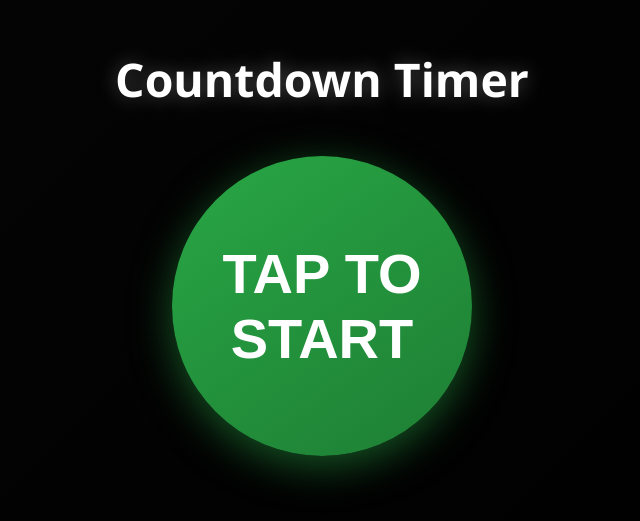
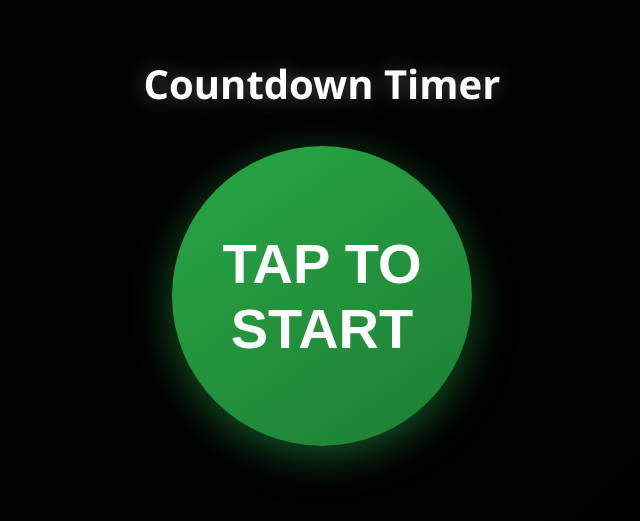
Before and after one commit to lakshaniranaweera/time, a plain HTML site: page index.html in a window 1280 px wide. Shown: the part 149-670 px from the top of the page, without its empty margins (318-958 px from the left). Drawn offline with Linux system fonts and the light colour scheme.

Commit message:
Update index.html

```diff
--- a/index.html
+++ b/index.html
@@ -142,8 +142,8 @@
         /* Landscape mobile */
         @media (max-height: 5000px) and (orientation: landscape) {
             h1 {
-                margin-bottom: 45px;
-                font-size: 2.9rem;
+                margin-bottom: 35px;
+                font-size: 2.5rem;
             }
 
             .time-btn {
```
